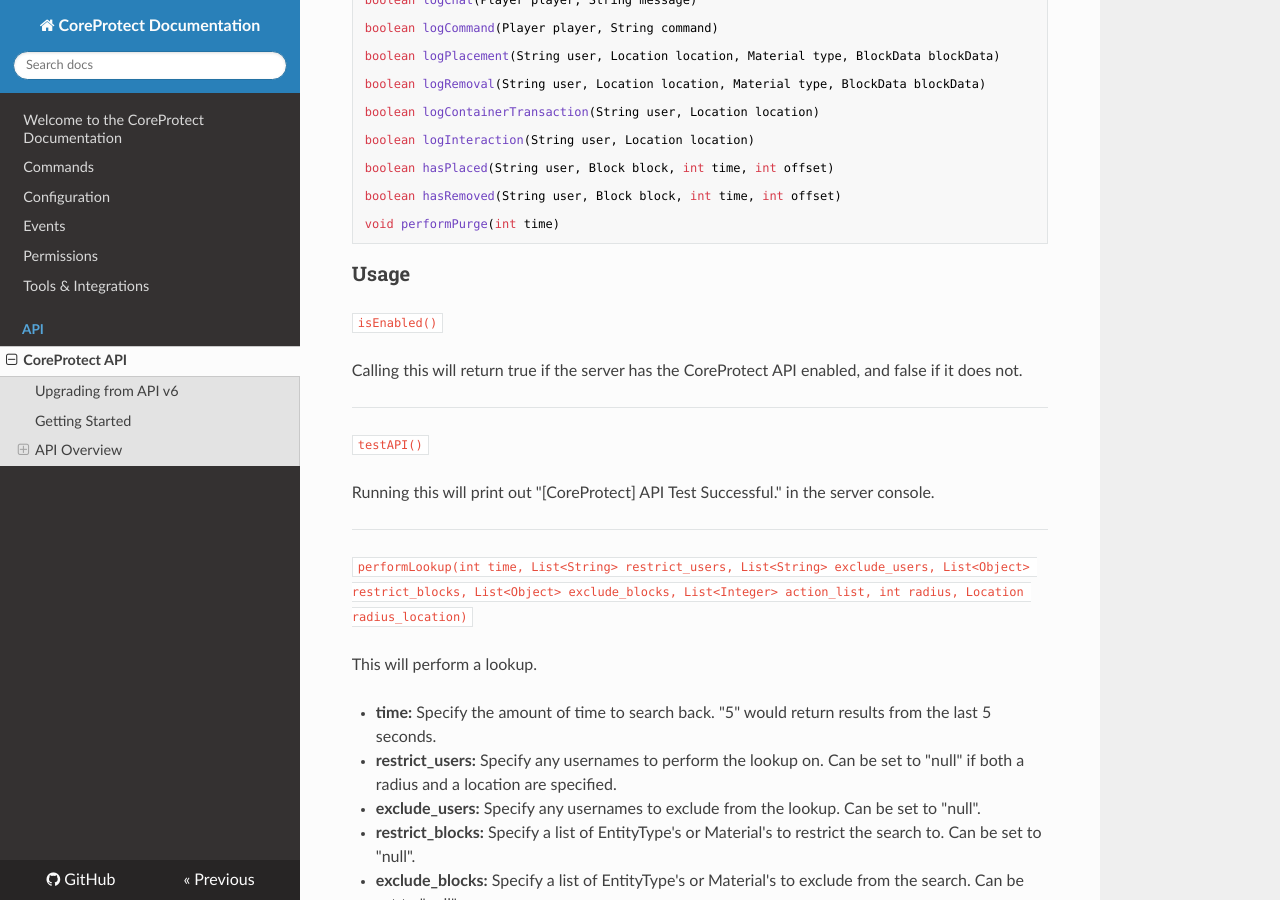
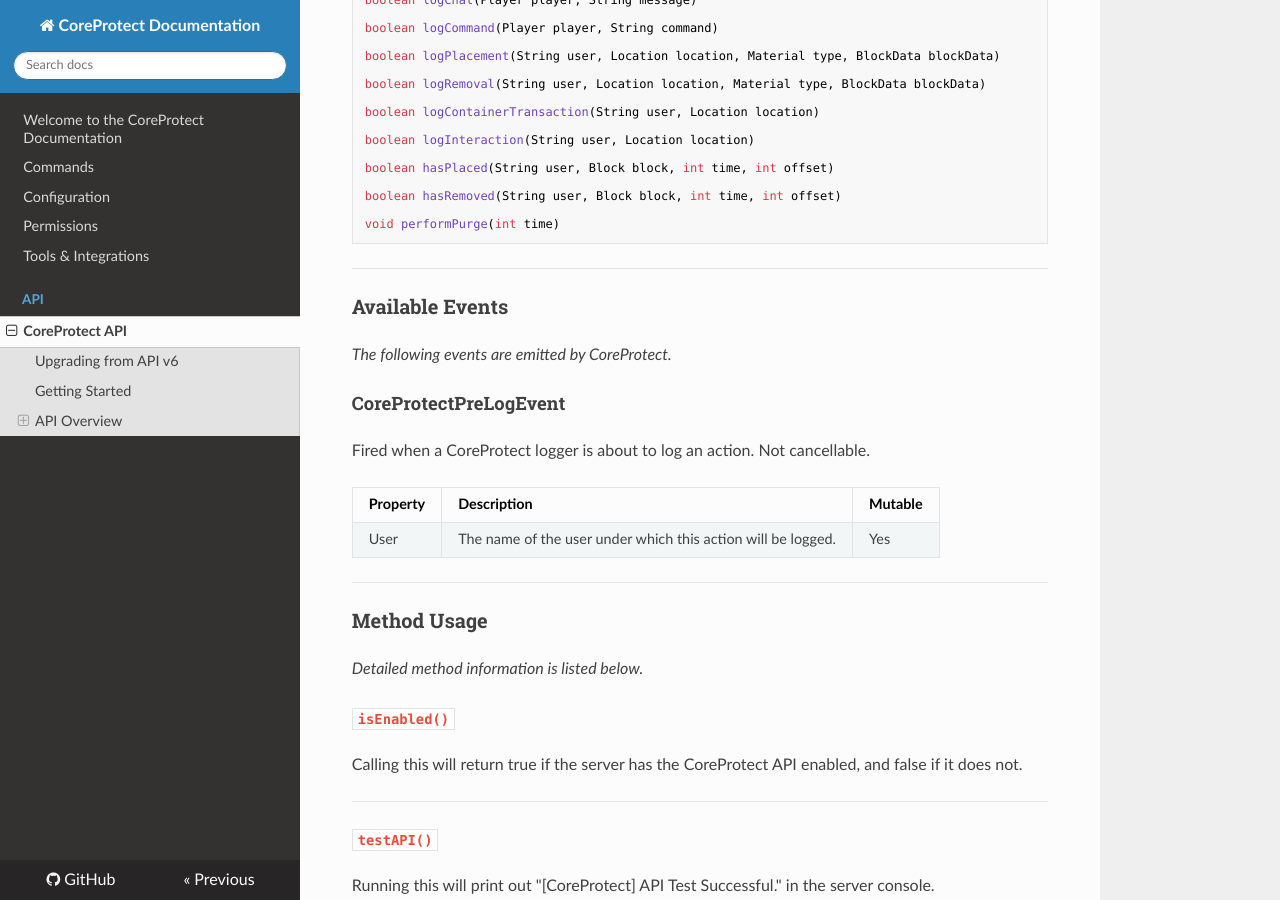
Before and after one commit to PlayPro/CoreProtect, an MkDocs documentation site: the page built from docs/api/index.md, in a window 1280 px wide and 900 px high, scrolled down 2128 px. Built offline with MkDocs 1.6.1, drawn with Linux system fonts in a browser that asks for light colours; nearby versions of some CDN libraries.

Commit message:
Merged event documentation into API documentation

````diff
--- a/docs/api/index.md
+++ b/docs/api/index.md
@@ -122,21 +122,39 @@ boolean hasRemoved(String user, Block block, int time, int offset)
 void performPurge(int time)
 ```
 
-### Usage
+---
 
-`isEnabled()`
+### Available Events
+
+*The following events are emitted by CoreProtect.*
+
+#### CoreProtectPreLogEvent
+
+Fired when a CoreProtect logger is about to log an action. Not cancellable.
+
+| Property | Description | Mutable |
+| --- | --- | --- |
+| User | The name of the user under which this action will be logged. | Yes |
+
+---
+
+### Method Usage
+
+*Detailed method information is listed below.*
+
+#### `isEnabled()`
 
 Calling this will return true if the server has the CoreProtect API enabled, and false if it does not.
 
 ---
 
-`testAPI()`
+#### `testAPI()`
 
 Running this will print out "[CoreProtect] API Test Successful." in the server console.
 
 ---
 
-`performLookup(int time, List<String> restrict_users, List<String> exclude_users, List<Object> restrict_blocks, List<Object> exclude_blocks, List<Integer> action_list, int radius, Location radius_location)`
+#### `performLookup(int time, List<String> restrict_users, List<String> exclude_users, List<Object> restrict_blocks, List<Object> exclude_blocks, List<Integer> action_list, int radius, Location radius_location)`
 
 This will perform a lookup.
 
@@ -151,7 +169,7 @@ This will perform a lookup.
 
 ---
 
-`performRollback(int time, List<String> restrict_users, List<String> exclude_users, List<Object> restrict_blocks, List<Object> exclude_blocks, List<Integer> action_list, int radius, Location radius_location)`
+#### `performRollback(int time, List<String> restrict_users, List<String> exclude_users, List<Object> restrict_blocks, List<Object> exclude_blocks, List<Integer> action_list, int radius, Location radius_location)`
 
 This will perform a rollback. Method must be called async.
 
@@ -166,7 +184,7 @@ This will perform a rollback. Method must be called async.
 
 ---
 
-`performRestore(int time, List<String> restrict_users, List<String> exclude_users, List<Object> restrict_blocks, List<Object> exclude_blocks, List<Integer> action_list, int radius, Location radius_location)`
+#### `performRestore(int time, List<String> restrict_users, List<String> exclude_users, List<Object> restrict_blocks, List<Object> exclude_blocks, List<Integer> action_list, int radius, Location radius_location)`
 
 This will perform a restore.
 
@@ -181,7 +199,7 @@ This will perform a restore.
 
 ---
 
-`blockLookup(Block block, int time)`
+#### `blockLookup(Block block, int time)`
 
 This will perform a full lookup on a single block.
 
@@ -190,7 +208,7 @@ This will perform a full lookup on a single block.
 
 ---
 
-`ParseResult parseResult(String[] result)`
+#### `ParseResult parseResult(String[] result)`
 
 This will parse results from a lookup. You'll then be able to view the following:
 
@@ -208,7 +226,7 @@ This will parse results from a lookup. You'll then be able to view the following
 
 ---
 
-`logPlacement(String user, Location location, Material type, BlockData blockData)`
+#### `logPlacement(String user, Location location, Material type, BlockData blockData)`
 
 This will log a block as being placed.
 
@@ -219,7 +237,7 @@ This will log a block as being placed.
 
 ---
 
-`logRemoval(String user, Location location, Material type, BlockData blockData)`
+#### `logRemoval(String user, Location location, Material type, BlockData blockData)`
 
 This will log a block as being removed/broken, and will log the block's inventory (if applicable).
 
@@ -230,7 +248,7 @@ This will log a block as being removed/broken, and will log the block's inventor
 
 ---
 
-`logContainerTransaction(String user, Location location)`
+#### `logContainerTransaction(String user, Location location)`
 
 This will log any transactions made to a block's inventory immediately after calling the method.
 
@@ -239,7 +257,7 @@ This will log any transactions made to a block's inventory immediately after cal
 
 ---
 
-`logInteraction(String user, Location location)`
+#### `logInteraction(String user, Location location)`
 
 This will log a block as having been interacted with.
 
@@ -248,7 +266,7 @@ This will log a block as having been interacted with.
 
 ---
 
-`hasPlaced(String user, Block block, int time, int offset)`
+#### `hasPlaced(String user, Block block, int time, int offset)`
 
 This will return true if a user has already placed a block at the location within the specified time limit.
 
@@ -259,7 +277,7 @@ This will return true if a user has already placed a block at the location withi
 
 ---
 
-`hasRemoved(String user, Block block, int time, int offset)`
+#### `hasRemoved(String user, Block block, int time, int offset)`
 
 This will return true if a user has already removed a block at the location within the specified time limit.
 
@@ -270,7 +288,7 @@ This will return true if a user has already removed a block at the location with
 
 ---
 
-`performPurge(int time)`
+#### `performPurge(int time)`
 
 This will perform a purge on the CoreProtect database.
 
````
Also changed, not shown: docs/events.md (deleted, +0 -13 lines).
